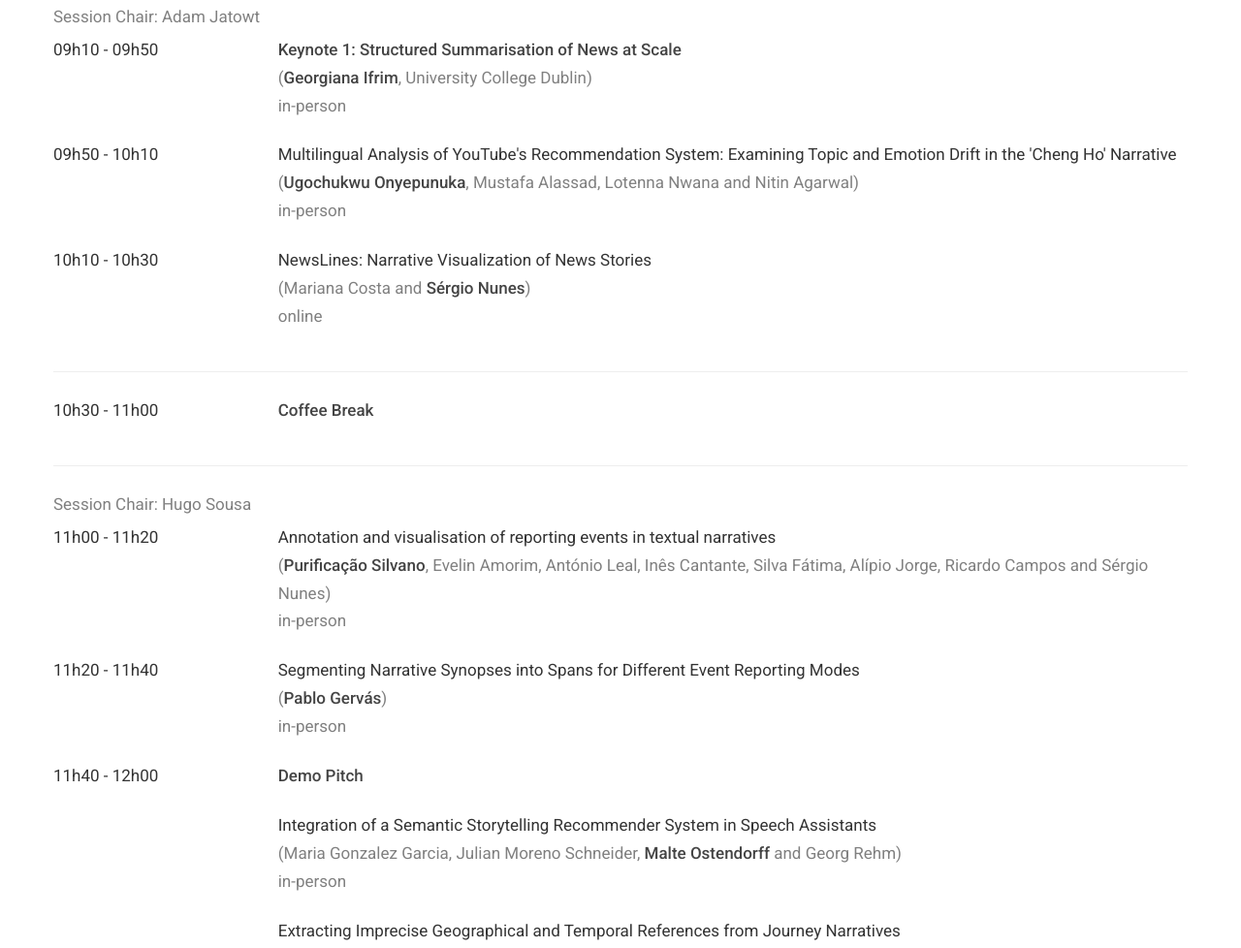
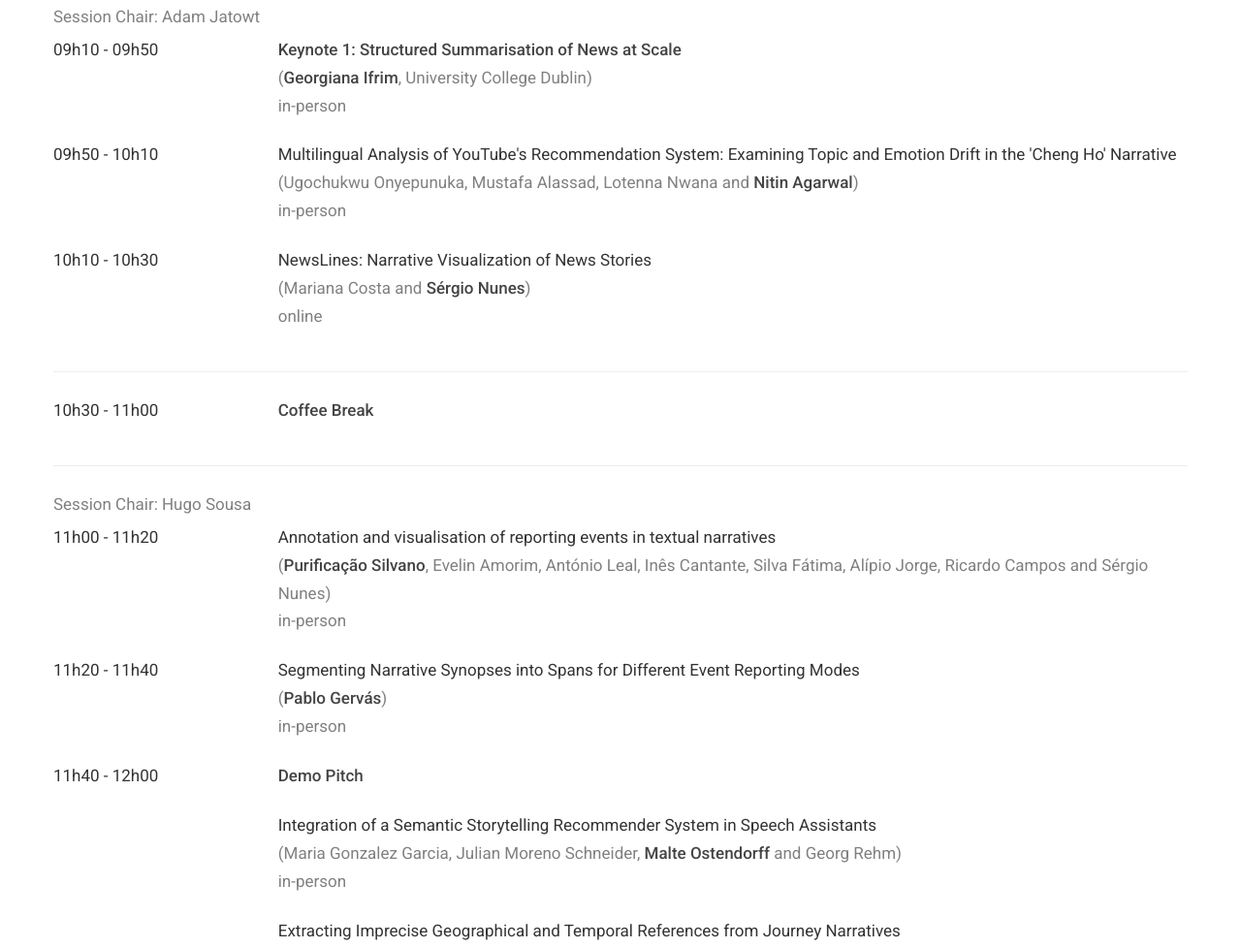
Before and after one commit to text2story23/text2story22.github.io, a plain HTML site: page index.html in a window 1280 px wide. Shown: the part 8843-9821 px from the top of the page at 97% size. Drawn offline with Linux system fonts and the light colour scheme.

Commit message:
Changed presenter of paper "Multilingual Analysis of YouTube (...)"

```diff
--- a/index.html
+++ b/index.html
@@ -765,8 +765,8 @@
                                     Emotion
                                     Drift in the 'Cheng Ho' Narrative
                                     <br>
-                                    <span style="color: grey;">(<strong>Ugochukwu Onyepunuka</strong>, Mustafa Alassad,
-                                        Lotenna Nwana and Nitin Agarwal)</span><br>
+                                    <span style="color: grey;">(Ugochukwu Onyepunuka, Mustafa Alassad,
+                                        Lotenna Nwana and <strong>Nitin Agarwal</strong>)</span><br>
                                     <span style="color: grey;">
                                         in-person
                                     </span>
```
